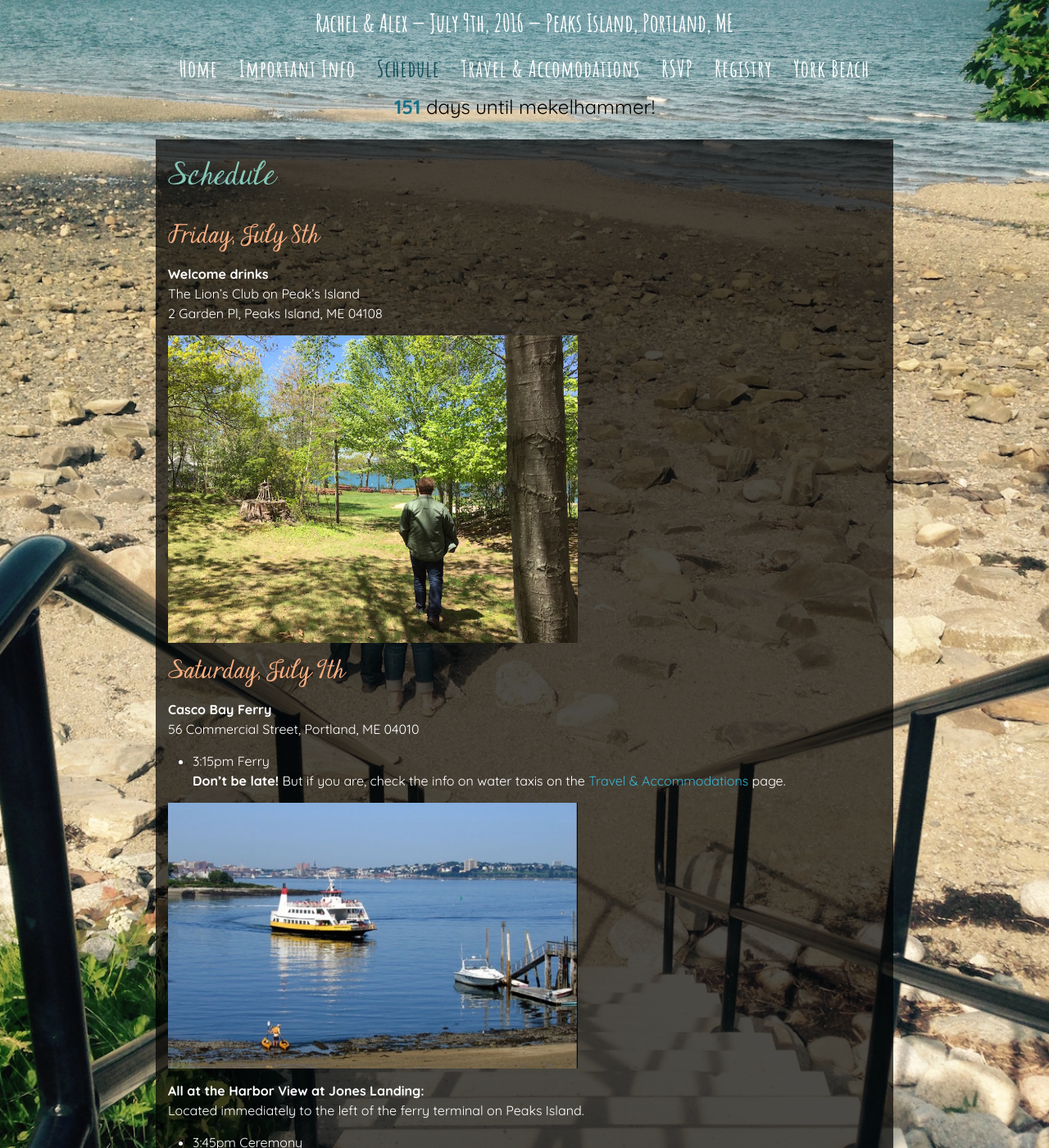
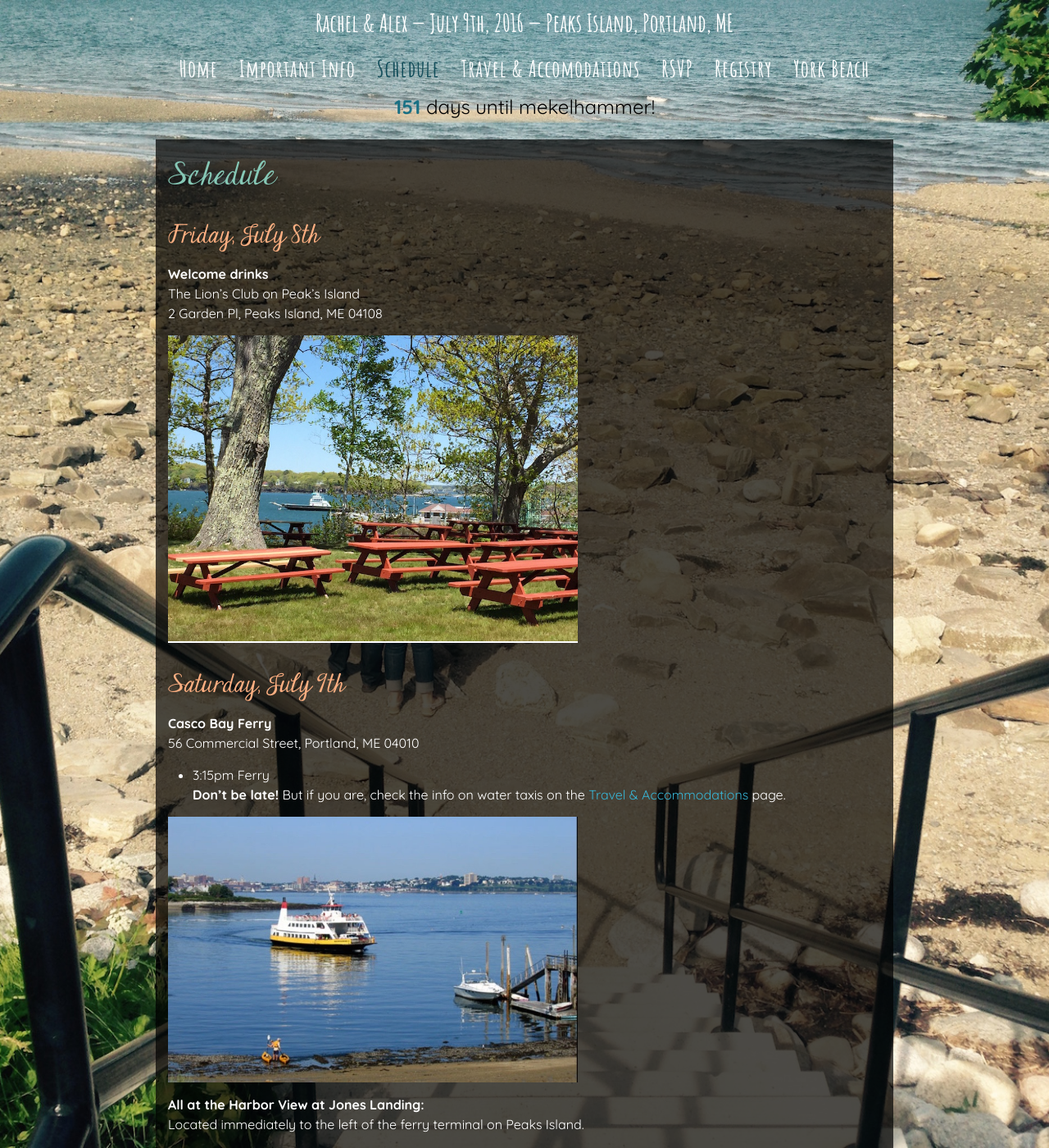
Before and after one commit to amekelburg/wedsite, a Jekyll site: the page built from 3-schedule.md, in a window 1280 px wide and 1400 px high. Shown: the whole window at 82% size. Built offline with Jekyll 4.4.1, drawn with Linux system fonts in a browser that asks for light colours; some web fonts are replaced; comment, search, counter and statistics services are not loaded.

Commit message:
lions club slideshow

```diff
--- a/3-schedule.md
+++ b/3-schedule.md
@@ -10,7 +10,8 @@
 The Lion's Club on Peak's Island
 2 Garden Pl, Peaks Island, ME 04108
 
-![lionsclub1](/img/lions-club-2.JPG){:width="500px"}
+<div id="lions-slideshow"> </div>
+
 
 ### Saturday, July 9th
 
--- a/_layouts/default.html
+++ b/_layouts/default.html
@@ -56,6 +56,17 @@
                 { src: "/img/celeb8.JPG" },
             ]
         });
+
+        $("#lions-slideshow").vegas({
+            delay: 2500,
+            align: "top",
+            slides: [
+                { src: "/img/lions-club-1.JPG" },
+                { src: "/img/lions-club-2.JPG" },
+                { src: "/img/lions-club-3.JPG" },
+            ]
+        });
+
       </script>
   </body>
 
--- a/_sass/_layout.scss
+++ b/_sass/_layout.scss
@@ -413,6 +413,12 @@
       height: 420px;
       margin: 20px 0;
     }
+    #lions-slideshow {
+      max-width: 500px;
+      width: 100%;
+      height: 375px;
+      margin-bottom: 2em;
+    }
 
     a.large-link {
       font-weight: bold;
```
